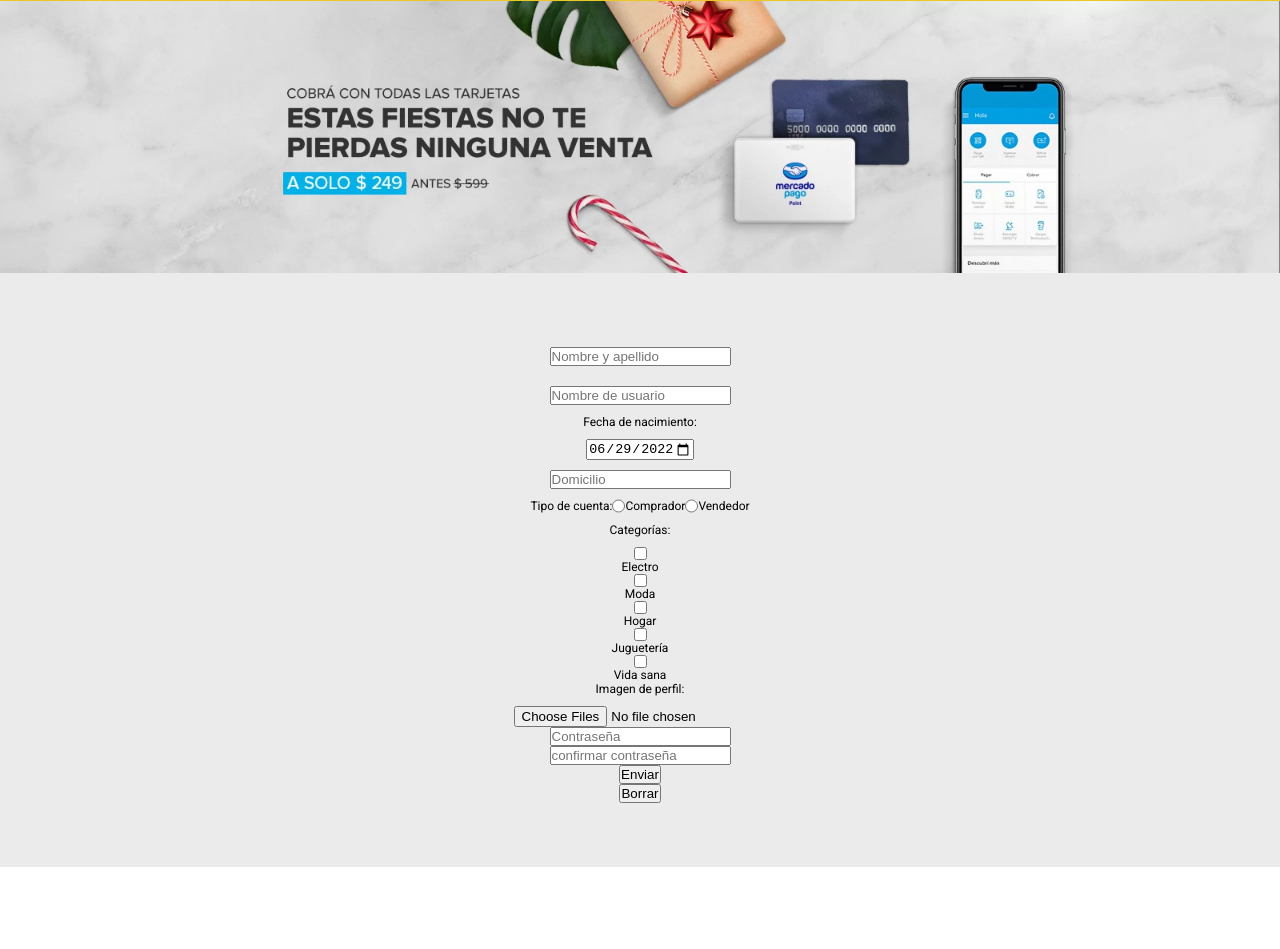
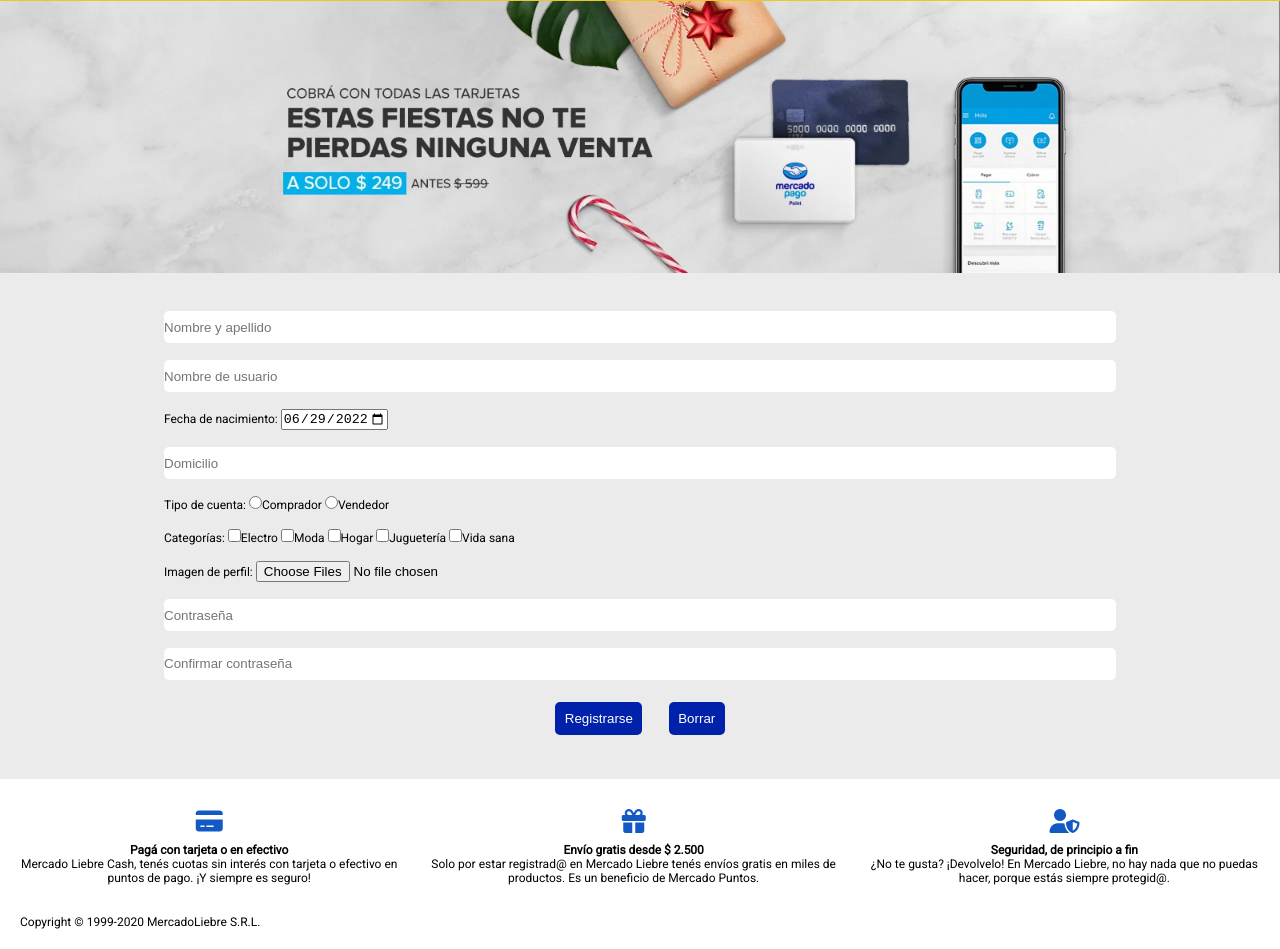
Before and after one commit to dfpiscitelli/heroku-mercadoliebre, a website: page views/register.html in a window 1280 px wide. Shown: the part 165-1114 px from the top of the page. Before the commit the page ends 1032 px from the top, so only its background shows below. Drawn offline with Linux system fonts and the light colour scheme; files that its build step writes are made by us from their sources; files whose address does not match are found by name.

Commit message:
arreglos en login y register

```diff
--- a/public/css/login-desktop.css
+++ b/public/css/login-desktop.css
@@ -0,0 +1,19 @@
+@media (min-width: 769px) {
+
+    .containerFooter {
+        display: flex;
+        flex-direction: row;
+        justify-content: space-around;
+    }
+
+    .copyright {
+        padding: 20px;
+        text-align: start;
+    }
+
+    .icono:hover {
+        color: #051d43;
+        transition: 0.5s
+    }
+
+    }
--- a/public/css/login-mobile.css
+++ b/public/css/login-mobile.css
@@ -83,9 +83,58 @@
     flex-direction: column;
     justify-content: center;
     align-items: center;
+    padding: 20px;
 }
 
 .botonLogin:hover {
     background-color: #0022AA;
     transition: 0s;
 }
+
+.inputContainerLog {
+    padding: 0.7em 3em;
+    width: 80vw;
+    border: none;
+}
+
+.inputLogin {
+    width: 100%;
+    border-radius: 5px;
+    border: none;
+    height: 2rem;
+}
+
+.botonLogin {
+    border: none;
+    background-color: #0022AA;
+    padding: 0.7em;
+    border-radius: 5px;
+    color: #FFF;
+    margin: 1em;
+}
+
+.formsBoton {
+    display: flex;
+    justify-content: center;
+    align-content: center;
+    border: none
+}
+
+main {
+    padding: 10px;
+}
+
+footer {
+    text-align: center;
+}
+
+.icono {
+    font-size: 2em;
+    color: #1259c3;
+    margin-bottom: 10px;
+}
+
+.containerFooter {
+    margin-top: 20px;
+    padding: 10px;
+}
--- a/public/css/register-desktop.css
+++ b/public/css/register-desktop.css
@@ -0,0 +1,19 @@
+@media (min-width: 769px) {
+
+    .containerFooter {
+        display: flex;
+        flex-direction: row;
+        justify-content: space-around;
+    }
+
+    .copyright {
+        padding: 20px;
+        text-align: start;
+    }
+
+    .icono:hover {
+        color: #051d43;
+        transition: 0.5s
+    }
+
+    }
--- a/public/css/register-mobile.css
+++ b/public/css/register-mobile.css
@@ -77,23 +77,24 @@
 .navMain {
     padding: 20px;
 }
+
 .registerForm {
     display: flex;
     flex-direction: column;
     justify-content: center;
     align-items: center;
+    padding: 20px;
 }
 
-.datosRegister{
-    margin-top: 10px;
-    margin-bottom: 10px;
+.inputRegister {
+    width: 100%;
+    border-radius: 5px;
+    border: none;
+    height: 2rem;
 }
 
-label {
-    margin-bottom: 10px;
+.inputContainerReg {
+    padding: 0.7em 3em;
+    width: 80vw;
+    border: none;
 }
-
-.tipoCuenta {
-    display: flex;
-    flex-direction: row;
-}
--- a/public/css/register-tablet.css
+++ b/public/css/register-tablet.css
@@ -37,4 +37,4 @@
     color: #03264C;
     }
 
-    }
+}
--- a/views/register.html
+++ b/views/register.html
@@ -28,11 +28,9 @@
         <div class="main-header-top-bar">
             <img src="./images/logo-mercado-liebre.svg" alt="" class="logo">
             <div class="buscador">
-                <p>
                     <form action="" method="post">
                     <input type="text" placeholder="Buscar productos, marcas y más">
                     </form>
-                </p>
                 <i class="fa-solid fa-magnifying-glass lupa"></i>
             </div>
         <div class="money">
@@ -63,31 +61,74 @@
         </div>
     </header>
     <main>
-        <p>
         <form action="" method="post" class="registerForm">
-                <input type="text" name="nombre" placeholder="Nombre y apellido" class="datosRegister" required>
-                <input type="email" name="usuario" placeholder="Nombre de usuario" class="datosRegister" required>
+            <fieldset class="inputContainerReg">
+                <input type="text" name="nombre" placeholder="Nombre y apellido" class="inputRegister" required>
+            </fieldset>
+            <fieldset class="inputContainerReg">
+                <input type="email" name="usuario" placeholder="Nombre de usuario" class="inputRegister" required>
+            </fieldset>
+            <fieldset class="inputContainerReg">
                 <label>Fecha de nacimiento:</label>
                 <input type="date" name="Nacimiento" value="2022-06-29" max="2004-06-07">
-                <input type="text" name="Adress" placeholder="Domicilio" class="datosRegister">
+            </fieldset>
+            <fieldset class="inputContainerReg">
+                <input type="text" name="Adress" placeholder="Domicilio" class="inputRegister">
+            </fieldset class="inputContainerReg">
+            <fieldset class="inputContainerReg">
                 <label class="tipoCuenta">Tipo de cuenta:
                     <input type="radio" name="perfil" value="Comprador">Comprador</input>
                     <input type="radio" name="perfil" value="Vendedor">Vendedor</input>
                 </label>
+            </fieldset>
+            <fieldset class="inputContainerReg">
                 <label>Categorías:</label>
                 <input type="checkbox">Electro
                 <input type="checkbox">Moda
                 <input type="checkbox">Hogar
                 <input type="checkbox">Juguetería
                 <input type="checkbox">Vida sana
+            </fieldset>
+            <fieldset class="inputContainerReg">
                 <label>Imagen de perfil:</label>
                 <input type="file" name="photo" accept="jpg" multiple>
-                <input type="password" name="contraseña" placeholder="Contraseña" required>
-                <input type="password" name="confirmar contraseña" placeholder="confirmar contraseña" required>
-                <button type="submit">Enviar</button>
-                <button type="reset">Borrar</button>
+            </fieldset>
+            <fieldset class="inputContainerReg">
+                <input type="password" name="contraseña" placeholder="Contraseña" required class="inputRegister">
+            </fieldset>
+            <fieldset class="inputContainerReg">
+                <input type="password" name="confirmar contraseña" placeholder="Confirmar contraseña" required class="inputRegister">
+            </fieldset>
+            <fieldset class="formsBoton">
+                <button type="submit" class="botonLogin">Registrarse</button>
+                <button type="reset" class="botonLogin">Borrar</button>
+            </fieldset>
         </form>
-        </p>
     </main>
+    <footer>
+        <div class="containerFooter">
+        <section>
+            <div><i class="fa-solid fa-credit-card icono"></i></div>
+            <div><h4><b>Pagá con tarjeta o en efectivo</b></h4></div>
+            <div><p>Mercado Liebre Cash, tenés cuotas sin interés con tarjeta o efectivo en
+                puntos de pago. ¡Y siempre es seguro!</p></div>
+        </section>
+        <section>
+            <div><i class="fa-solid fa-gift icono"></i></div>
+            <div><h4><b>Envío gratis desde $ 2.500</b></h4></div>
+            <div><p>Solo por estar registrad@ en Mercado Liebre tenés envíos gratis en miles de
+                productos. Es un beneficio de Mercado Puntos.</p></div>
+        </section>
+        <section>
+            <div><i class="fa-solid fa-user-shield icono"></i></div>
+            <div><h4><b>Seguridad, de principio a fin</b></h4></div>
+            <div><p>¿No te gusta? ¡Devolvelo! En Mercado Liebre, no hay nada que no puedas
+                hacer, porque estás siempre protegid@.</p></div>
+        </section>
+        </div>
+        <div class="copyright">
+            <p>Copyright © 1999-2020 MercadoLiebre S.R.L.</p>
+        </div>
+    </footer>
 </body>
 </html>
```
Also changed, not shown: views/login.html (+36 -9 lines). Lines whose indentation alone changed are shown as unchanged.
